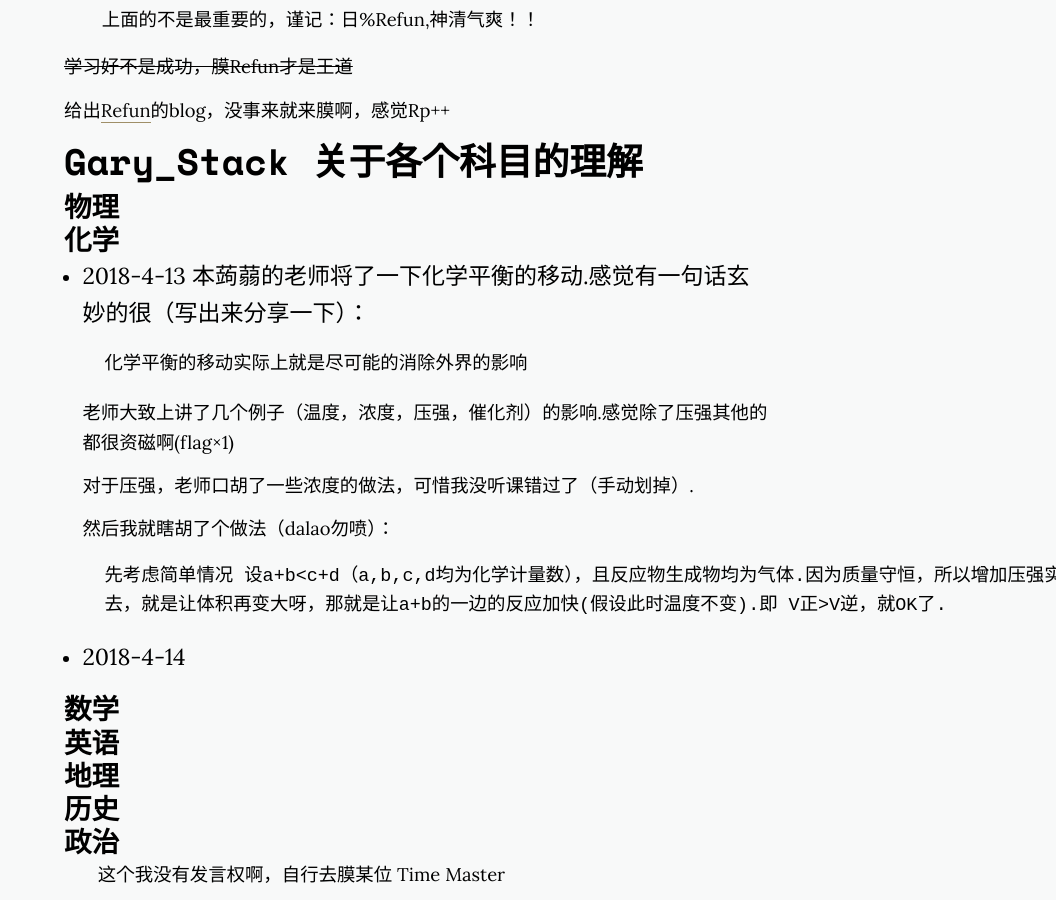
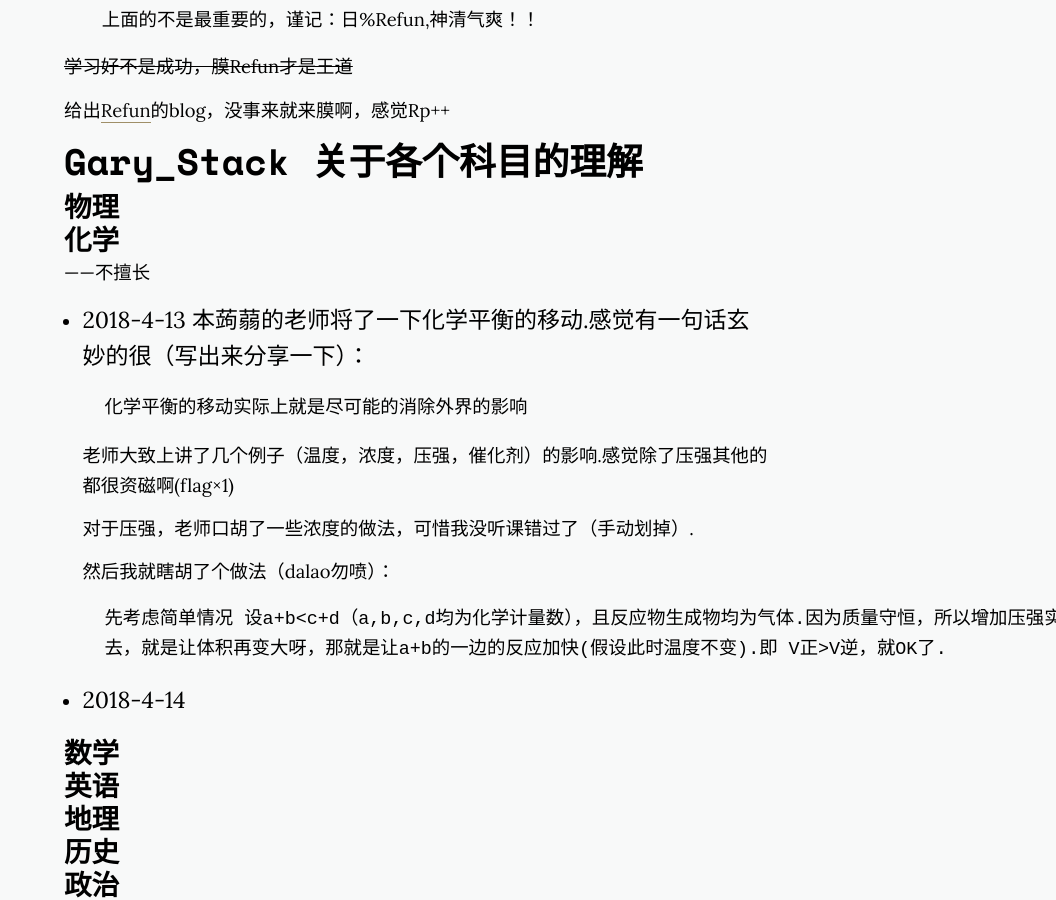
Before and after one commit to GaryStack/project-lambda.github.io, a Jekyll site: the page built from _posts/2018-4-2-文化课相关.markdown, in a window 1280 px wide and 900 px high, scrolled down 1238 px. Shown: the whole window, without its empty margins (224-1280 px from the left). Built offline with Jekyll 4.4.1, drawn with Linux system fonts in a browser that asks for light colours; nearby versions of some CDN libraries.

Commit message:
Update 2018-4-2-文化课相关.markdown

```diff
--- a/_posts/2018-4-2-文化课相关.markdown
+++ b/_posts/2018-4-2-文化课相关.markdown
@@ -42,6 +42,8 @@ _OIer了解一下_
 
 ### 化学
 
+——不擅长
+
 - 2018-4-13 本蒟蒻的老师将了一下化学平衡的移动.感觉有一句话玄妙的很（写出来分享一下）：
 
         化学平衡的移动实际上就是尽可能的消除外界的影响
```
